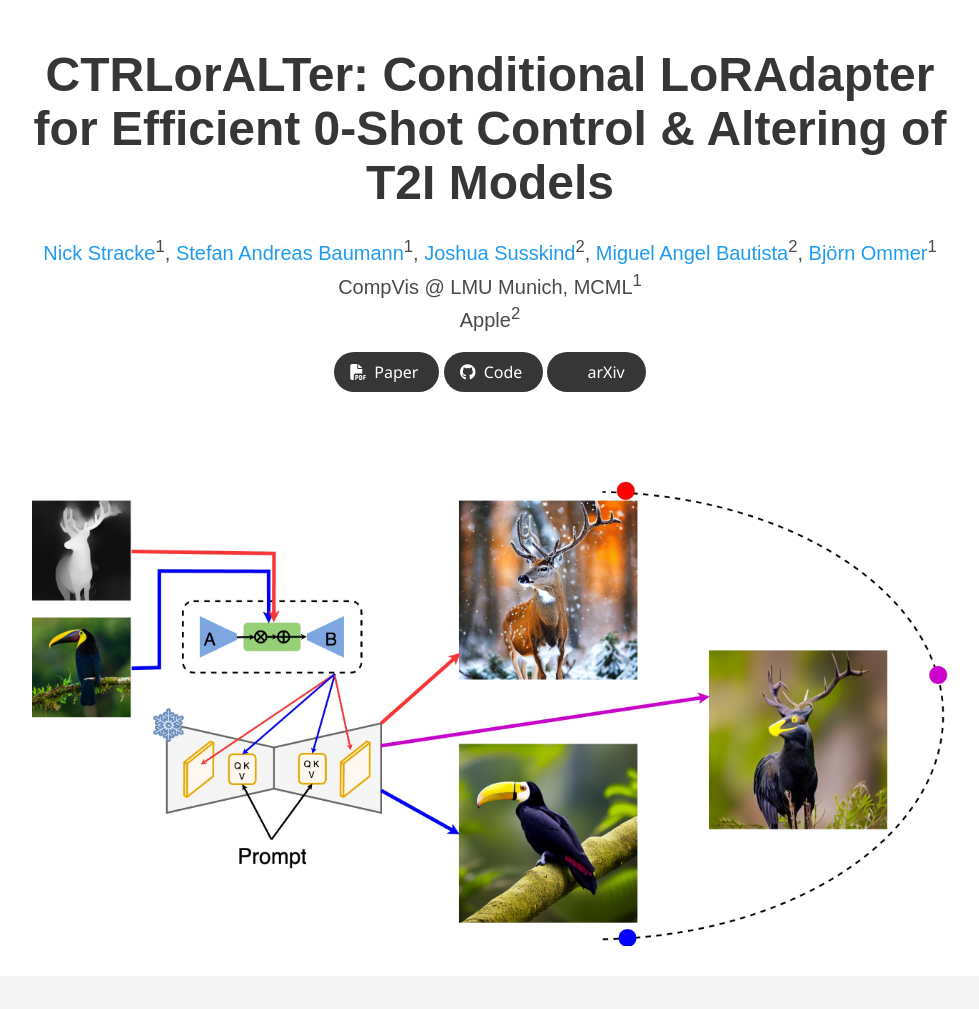
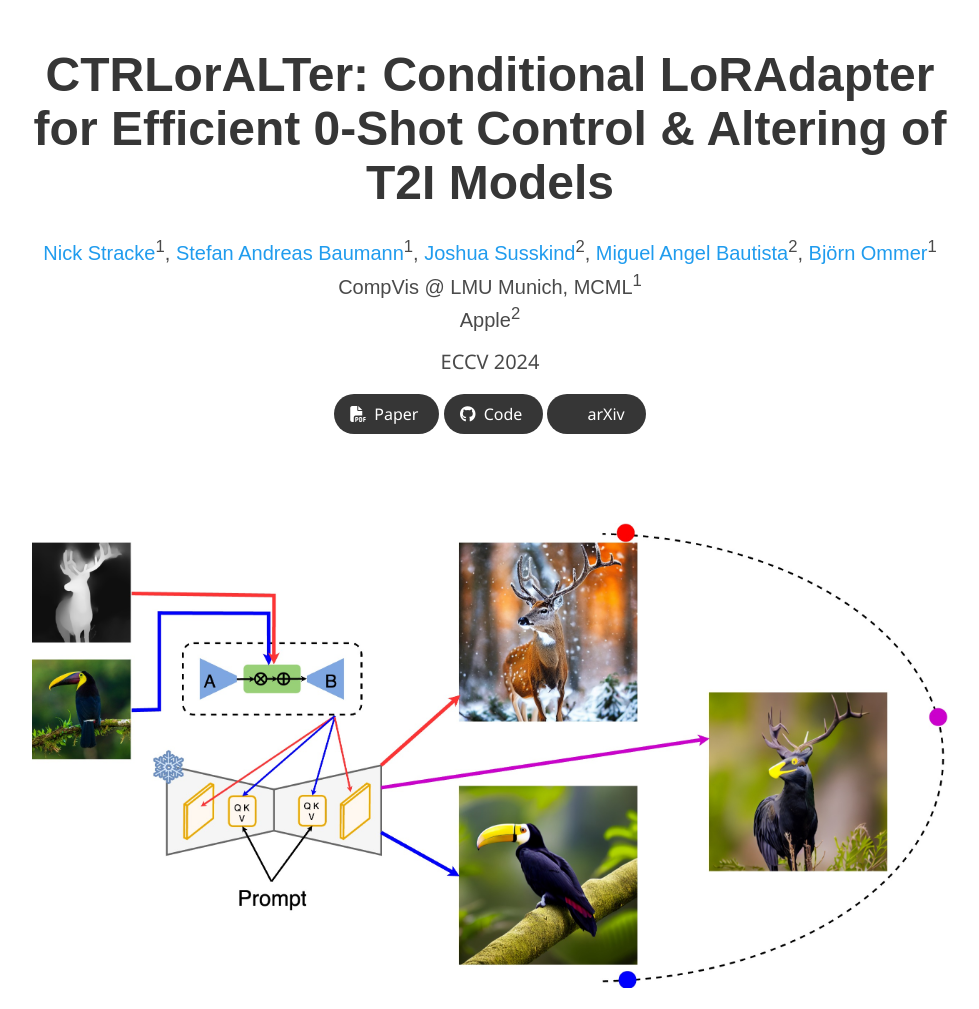
Before and after one commit to CompVis/LoRAdapter, a plain HTML site: page docs/index.html in a window 1280 px wide. Shown: the top 1009 px of the page, without its empty margins (150-1129 px from the left). Drawn offline with nearby package versions, Linux system fonts and the light colour scheme; some icons are missing; a web font is replaced by a local one.

Commit message:
update website

```diff
--- a/docs/index.html
+++ b/docs/index.html
@@ -82,6 +82,10 @@
               <span class="author-block">CompVis @ LMU Munich, MCML<sup>1</sup></span> <br>
               <span class="author-block">Apple<sup>2</sup></span>
               <!-- <span class="eql-cntrb"><small><br><sup>*</sup>Indicates Equal Contribution</small></span> -->
+            </div>
+
+            <div style="margin-top: 12px; font-size: 20px;">
+              ECCV 2024
             </div>
 
             <div class="column has-text-centered">
```
